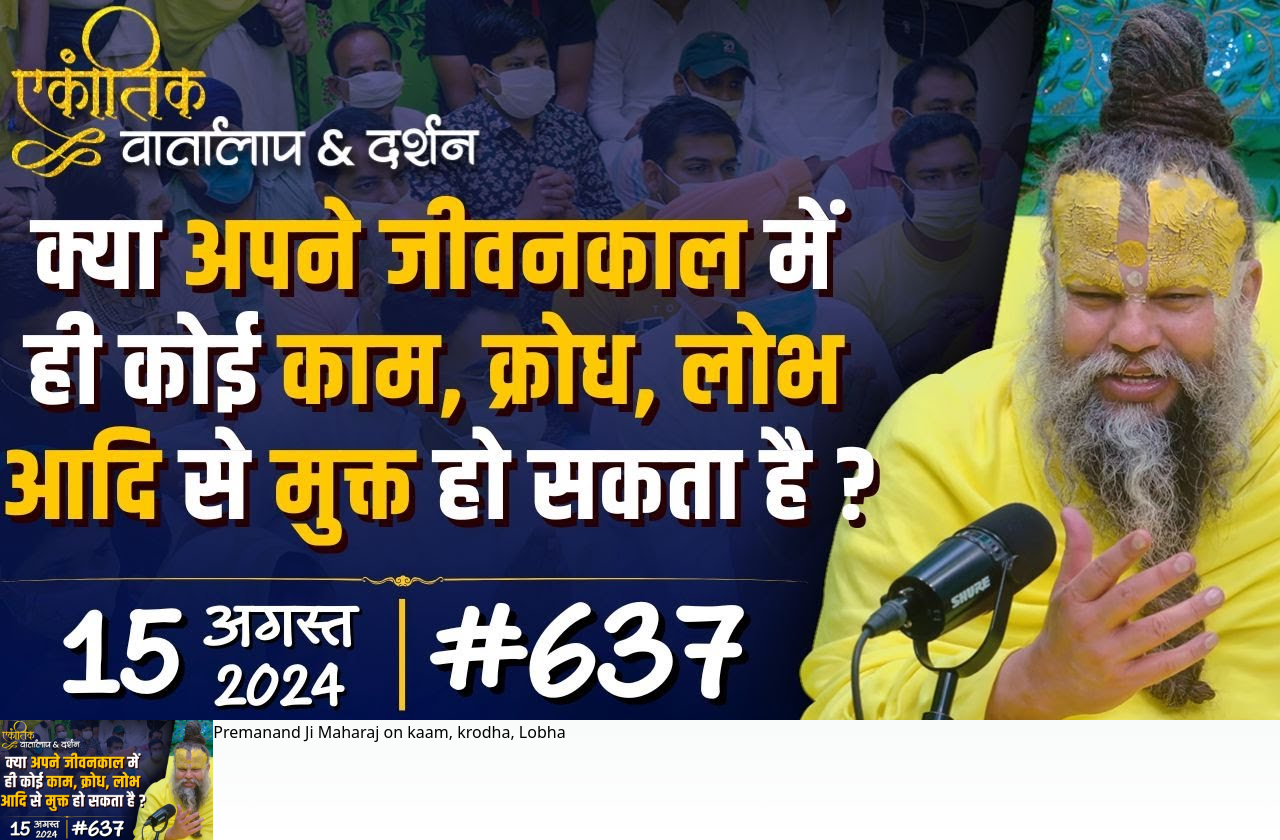
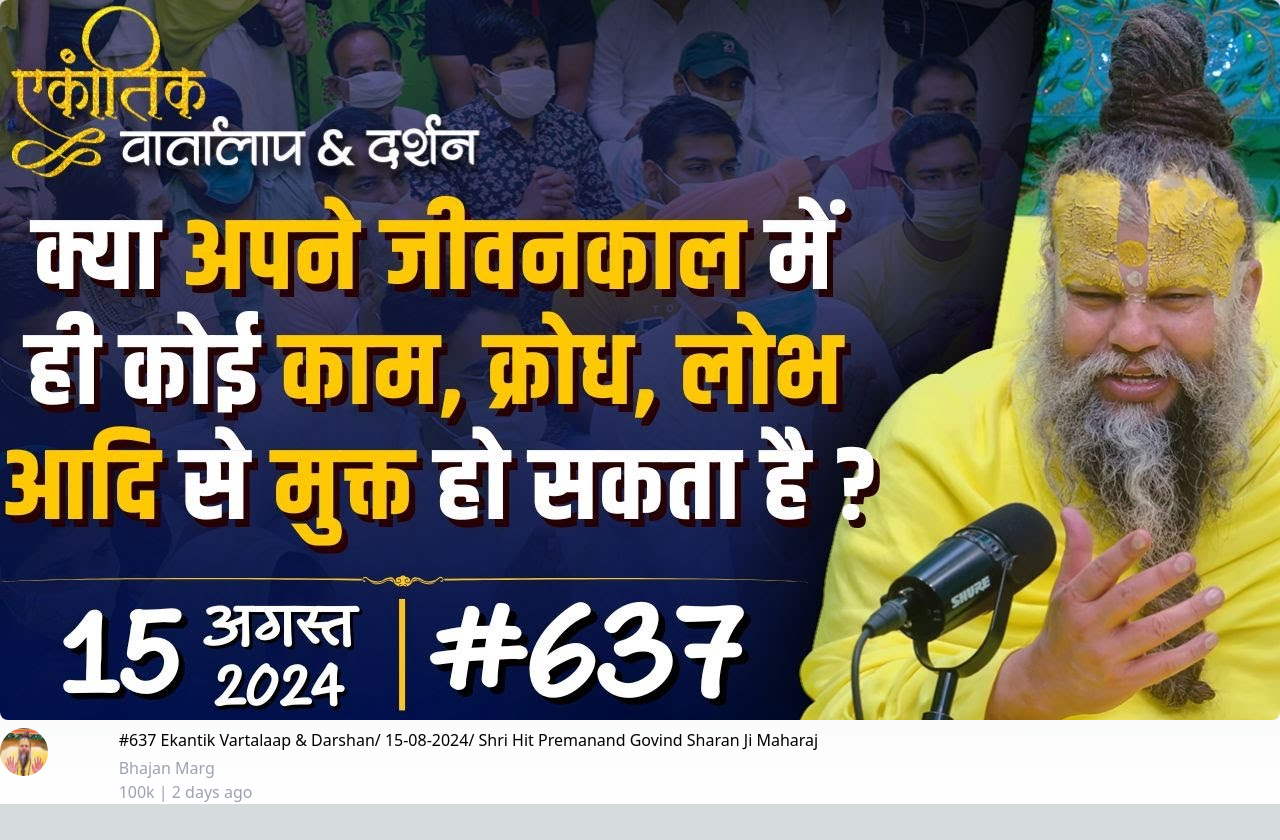
Before and after one commit to akashrajakku/Video_Player_UI, a Next.js app: page / in a window 1280 px wide. After the commit the page ends 804 px from the top, so only its background shows below. Built offline with nearby package versions, Linux system fonts and the light colour scheme.

Commit message:
videocard

```diff
--- a/src/components/VideoCard.tsx
+++ b/src/components/VideoCard.tsx
@@ -1,10 +1,13 @@
-export function VideoCard(){
+export function VideoCard(props : any){
     return(
         <div>
-            <img src="/photo.jpg"></img>
-            <div className="grid grid-cols-12">
-                <div className="col-span-2"><img src="/photo.jpg"></img></div>
-                <div className="col-span-10">Premanand Ji Maharaj on kaam, krodha, Lobha</div>
+            <img className="rounded-lg" src={props.image}></img>
+            <div className="grid grid-cols-12 pt-2">
+                <div className="col-span-1"><img className="rounded-full w-12 h-12" src={props.thumbImage}></img></div>
+                <div className="col-span-11 pl-3">{props.title}
+                    <div className="pt-1 text-gray-400">{props.author}</div>
+                    <div className="text-gray-400">{props.views} | {props.timestamp}</div>
+                </div>
             </div>
         </div>
     )
--- a/src/pages/index.tsx
+++ b/src/pages/index.tsx
@@ -7,7 +7,14 @@ const inter = Inter({ subsets: ["latin"] });
 export default function Home() {
   return (
       <div>
-          <VideoCard />
+          <VideoCard
+              title={"#637 Ekantik Vartalaap & Darshan/ 15-08-2024/ Shri Hit Premanand Govind Sharan Ji Maharaj"}
+              image={"photo.jpg"}
+              thumbImage={"thumb.jpeg"}
+              author={"Bhajan Marg"}
+              views={"100k"}
+              timestamp={"2 days ago"}
+              />
       </div>
   )
 }
```
